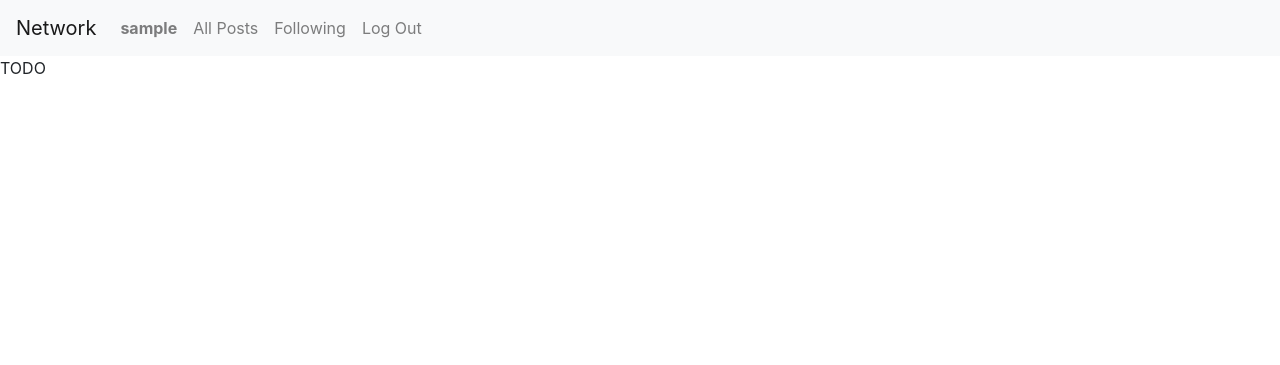
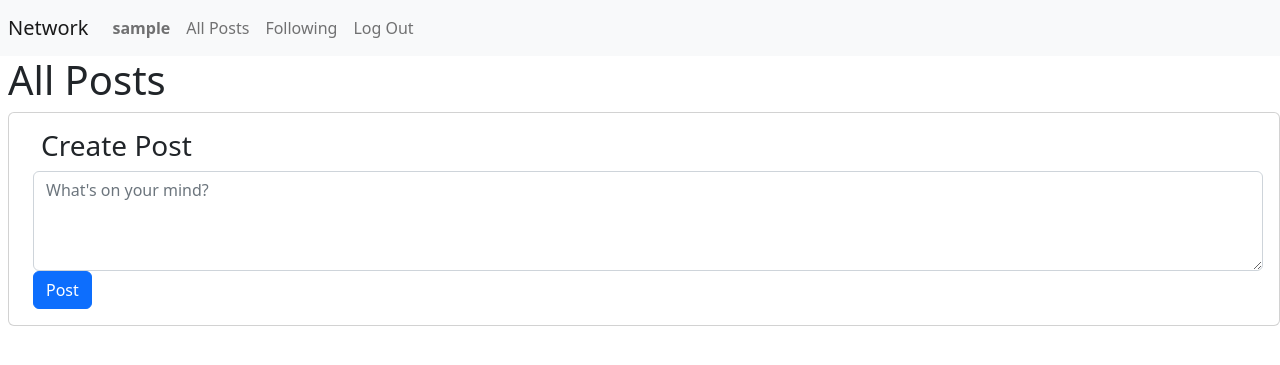
Before and after one commit to titancoder12/CS50W-Project-4, a Django app: page / in a window 1280 px wide. Shown: the top 365 px of the page. Run offline with Django 3.2, Linux system fonts and the light colour scheme; the visitor is signed in with stand-in values (Sample User, id 1); data that the repository does not hold is empty; parts of the project's set-up code (start-up, migrations or seed data) failed here and were passed over; some libraries are stand-ins or nearby versions.

Commit message:
Add post works, display also works, still to fix minor bugs

```diff
--- a/network/models.py
+++ b/network/models.py
@@ -15,8 +15,20 @@ class Follow(models.Model):
         else:
             return True
 
+class Like(models.Model):
+    user = models.ForeignKey(User, on_delete=models.PROTECT, related_name="like")
+    post = models.ForeignKey(Post, on_delete=models.PROTECT, related_name="likes")
+
 class Post(models.Model):
     user = models.ForeignKey(User, on_delete=models.CASCADE, related_name="posts")
     text = models.TextField()
     timestamp = models.DateTimeField(auto_now_add=True)
     likes = models.IntegerField(default=0)
+    def serialize(self):
+        return {
+            "id": self.id,
+            "user": self.user,
+            "text": self.text,
+            "timestamp": self.timestamp.strftime("%b %d %Y, %I:%M %p"),
+            "likes": self.likes
+        }
--- /dev/null
+++ b/network/static/network/index.js
@@ -0,0 +1,69 @@
+document.addEventListener('DOMContentLoaded', function(){
+    document.querySelector('#postbutton').addEventListener('click', addpost)
+    loadposts();
+})
+
+function addpost(){
+    //const csrftoken = Cookies.get('csrftoken');
+    console.log('calling addpost');
+    text = document.querySelector('#posttext').value;
+    fetch('/post', {
+        method: 'POST',
+        //headers: {'X-CSRFToken': csrftoken},
+        //mode: 'same-origin',
+        body: JSON.stringify({
+            text: text
+        })
+    }).then((result)=>console.log(result))
+    document.querySelector('#posttext').value = '';
+    clear();
+    loadposts();
+    return false;
+}
+
+function like(post_id, likes) {
+    fetch('/post/'+post_id, {
+        method: 'PUT',
+        body: JSON.stringify({
+            likes: likes + 1
+        })
+    });
+}
+
+function loadposts(){
+    let username = '';
+    let myresult = [];
+    fetch('/posts')
+    .then((result)=>result.json())
+    .then((result)=>{
+        myresult = result;
+    })
+    .then(()=>{
+        for (let i = 0; i < myresult.length; i++){
+            fetch('/user/'+myresult[i]["user_id"])
+            .then((result)=>result.json())
+            .then((result) => {
+                console.log(result.username);
+                username = result.username;
+                console.log(username);
+                console.log(username);
+                const postdiv = document.createElement('div');
+                postdiv.innerHTML = `<div class="card-body ms-2"><h5 class="ms-2">${username}</h5>${myresult[i].text}<hr><p style="color: rgb(211, 211, 211)">${myresult[i].timestamp}</p></div>`;
+                postdiv.classList.add('card');
+                postdiv.classList.add('ms-2');
+                document.querySelector('#posts').append(postdiv);
+
+                const likebtn = document.createElement('button');
+                likebtn.innerHTML = 'Like';
+                likebtn.addEventListener('click', function() {
+                    like()
+                });
+document.querySelector('#container').append(element);
+            })
+        };
+    });
+}
+
+function clear(){
+    document.querySelector('#posts').value = '';
+}
--- a/network/templates/network/index.html
+++ b/network/templates/network/index.html
@@ -1,5 +1,22 @@
 {% extends "network/layout.html" %}
+{% load static %}
 
 {% block body %}
-    TODO
+    <h1 class="ms-2">All Posts</h1>
+    {% if user.is_authenticated %}
+    <div id="createpost" class="card ms-2">
+        <div class="card-body ms-2">
+            <h3 class="ms-2">Create Post</h3>
+            <textarea class="form-control" id="posttext" placeholder="What's on your mind?" style="height: 100px"></textarea>
+            <button class="btn btn-primary" id="postbutton">Post</button>
+        </div>
+    </div>
+    <div id="posts">
+    <div id="profile-view">
+    {% endif %}
 {% endblock %}
+
+{% block script %}
+    <!--script type="module" src="/path/to/js.cookie.mjs"></script-->
+    <script src="{% static 'network/index.js' %}"></script>
+{% endblock %}
--- a/network/templates/network/layout.html
+++ b/network/templates/network/layout.html
@@ -4,16 +4,18 @@
 <html lang="en">
     <head>
         <title>{% block title %}Social Network{% endblock %}</title>
-        <link rel="stylesheet" href="https://stackpath.bootstrapcdn.com/bootstrap/4.4.1/css/bootstrap.min.css" integrity="sha384-Vkoo8x4CGsO3+Hhxv8T/Q5PaXtkKtu6ug5TOeNV6gBiFeWPGFN9MuhOf23Q9Ifjh" crossorigin="anonymous">
+        <link href="https://cdn.jsdelivr.net/npm/bootstrap@5.2.0/dist/css/bootstrap.min.css" rel="stylesheet" integrity="sha384-gH2yIJqKdNHPEq0n4Mqa/HGKIhSkIHeL5AyhkYV8i59U5AR6csBvApHHNl/vI1Bx" crossorigin="anonymous">
         <link href="{% static 'network/styles.css' %}" rel="stylesheet">
+        {% block script %}
+        {% endblock %}
     </head>
     <body>
 
         <nav class="navbar navbar-expand-lg navbar-light bg-light">
-            <a class="navbar-brand" href="#">Network</a>
+            <a class="navbar-brand ms-2" href="#">Network</a>
 
             <div>
-              <ul class="navbar-nav mr-auto">
+              <ul class="navbar-nav ms-auto">
                 {% if user.is_authenticated %}
                     <li class="nav-item">
                         <a class="nav-link" href="#"><strong>{{ user.username }}</strong></a>
--- a/network/urls.py
+++ b/network/urls.py
@@ -12,5 +12,8 @@ urlpatterns = [
     # API routes
     path("post", views.newpost, name="newpost"),
     path("post/<int:id>", views.updatepost, name="updatepost"),
-    path("posts", views.posts, name="posts")
+    path("posts", views.posts, name="posts"),
+    path("follow/<int:id>", views.follow, name="getfollow"),
+    path("follow", views.follow, name="follow"),
+    path("user/<int:id>", views.user, name="user")
 ]
--- a/network/views.py
+++ b/network/views.py
@@ -1,6 +1,7 @@
 from django.contrib.auth import authenticate, login, logout
 from django.db import IntegrityError
-from django.http import HttpResponse, HttpResponseRedirect
+from django.http import HttpResponse, HttpResponseRedirect, JsonResponse
+from django.views.decorators.csrf import csrf_exempt
 from django.shortcuts import render
 from django.urls import reverse
 import json
@@ -65,28 +66,35 @@ def register(request):
 
 def posts(request):
     # Get all recent posts
-    posts = Post.objects.all().order_by('timestamp').values()
+    posts = Post.objects.all().order_by('-id').values()
 
     # Return all posts
-    return json.dumps(posts)
+    return JsonResponse([post for post in posts], safe=False)
+
+def user(request, id):
+    user = User.objects.get(id=id)
+    username = user.username
+    return JsonResponse({"username": username}, safe=True)
 
 
+
+@csrf_exempt
 def newpost(request):
+    #print(json.loads(request.body))
     # Turn request into a readable dictionary object
-    request_json = json.loads(request)
-
+    request_json = json.loads(request.body)
     # Check if request method is POST
     if request.method == "POST":
         # Check if text is provided in request
-        if not request_json.has_key("text"):
-            return json.dumps({"message": "Text not provided"})
+        #if not ("text" in list(request_json.keys())):
+        #    return json.dumps({"message": "Text not provided"})
 
         # Check if all keys in request are valid
-        if not (list(request_json.keys()) == ["text"]):
-            return json.dumps({"message": "Unknown key provided"})
+        #if not (list(request_json.keys()) == ["text"]):
+        #ge    return json.dumps({"message": "Unknown key provided"})
 
         # Create post
-        post = Post(user=User(request.user.id), text=request_json["text"])
+        post = Post(user=User(request.user.id), text=request_json.get("text", ""))
 
         # Add post
         post.save()
@@ -99,22 +107,22 @@ def newpost(request):
 
 def updatepost(request, id):
     # Turn request into a readable dictionary object
-    request_json = json.loads(request)
+    request_json = json.loads(request.body)
 
     # Check if post id is valid
-    if id > Post.objects.last().id:
-        # Return error message
-        return json.dumps({"message": f"Post with id of {id} does not exist"})
+    # if id > Post.objects.last().id:
+    #     # Return error message
+    #     return json.dumps({"message": f"Post with id of {id} does not exist"})
 
-    # Check that there are more than 0 arguments provided
-    elif len(list(request_json.keys())) == 0:
-        # Return error message
-        return json.dumps({"message": "No arguments provided in PUT request"})
+    # # Check that there are more than 0 arguments provided
+    # elif len(list(request_json.keys())) == 0:
+    #     # Return error message
+    #     return json.dumps({"message": "No arguments provided in PUT request"})
 
-    # Check that there are less than two arguments provided
-    elif len(list(request_json.keys())) > 2:
-        # Return error message
-        return json.dumps({"message": "Unrecognized argument provided in PUT request"})
+    # # Check that there are less than two arguments provided
+    # elif len(list(request_json.keys())) > 2:
+    #     # Return error message
+    #     return json.dumps({"message": "Unrecognized argument provided in PUT request"})
 
     # Check to see if request method is PUT
     if request.method == "PUT":
@@ -127,7 +135,7 @@ def updatepost(request, id):
         # Check to see if likes is in the PUT request
         if "likes" in list(request_json.keys()):
             # Update the post likes
-            post.likes = request_json["likes"]
+            post.likes = request_json.get("likes", "")
 
             # Save the post
             post.save()
@@ -138,7 +146,7 @@ def updatepost(request, id):
         # Check to see if text is in the PUT request
         if "text" in list(request_json.keys()):
             # Update the post text
-            post.text = request_json["text"]
+            post.text = request_json.get("text", "")
 
             # Save the post
             post.save()
@@ -157,12 +165,15 @@ def updatepost(request, id):
         # Return error message
         return json.dumps({"message": "PUT requests only"})
 
-def follow(request):
+def follow(request, user_id=None):
     # Turn request into a readable dictionary object
-    request_json = json.loads(request)
-
+    request_json = json.loads(request.body)
+    if request.method == "GET":
+        if user_id == None:
+            return json.dumps({"message": "Missing argument 'user_id' in GET request"})
+        follow = Follow.objects.get(follower=User(request.user.id), following=User(user_id))
     # Check if request method is post
-    if request.method == "POST":
+    elif request.method == "POST":
         # Check if number of arguments is 1
         if len(list(request_json.keys())) != 1:
             # Return error message
```
Also changed, not shown: network/migrations/0002_post_follow.py (added), 1 other file.
